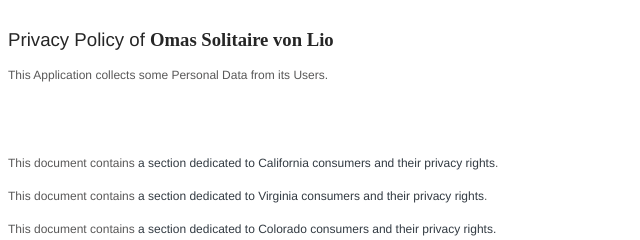
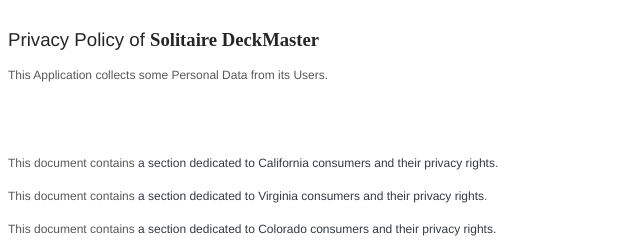
Before and after one commit to Furima/spacepunx, a plain HTML site: page index.html in a window 1280 px wide. Shown: the top 240 px of the page, 0-640 px from the left. Drawn offline with Linux system fonts and the light colour scheme.

Commit message:
Update index.html

```diff
--- a/index.html
+++ b/index.html
@@ -37,8 +37,8 @@
 <h4 class="western" style="line-height: 100%; orphans: 2; widows: 2; margin-top: 0cm; margin-bottom: 0cm; border: none; padding: 0cm">
 <span style="font-variant: normal"><font color="#262626"><span style="letter-spacing: normal">
 <font face="Helvetica Neue, Helvetica, Arial, FreeSans, sans-serif"><font size="4" style="font-size: 14pt"><span style="font-style: normal"><span style="font-weight: normal">		Privacy
-Policy of </span></span></span></font></font></font></span><span style="display: inline-block; border: none; padding: 0cm"><span style="font-variant: normal"><font color="#262626"><font face="inherit"><font size="4" style="font-size: 14pt"><span style="letter-spacing: normal"><span style="font-style: normal"><b><strong>Omas
-Solitaire von Lio</span></b></span></span></font></font></font></span></strong></h4>
+Policy of </span></span></span></font></font></font></span><span style="display: inline-block; border: none; padding: 0cm"><span style="font-variant: normal"><font color="#262626"><font face="inherit"><font size="4" style="font-size: 14pt"><span style="letter-spacing: normal"><span style="font-style: normal"><b><strong>
+Solitaire DeckMaster</span></b></span></span></font></font></font></span></strong></h4>
 <p style="font-variant: normal; letter-spacing: normal; font-style: normal; font-weight: normal; line-height: 0.5cm; orphans: 2; widows: 2; margin-bottom: 0cm; border: none; padding: 0cm">
 <font color="#595858"><font face="Helvetica Neue, Helvetica, Arial, FreeSans, sans-serif"><font size="2" style="font-size: 9pt">
    This Application collects some Personal Data from its Users.</font></font></font></p>
```
